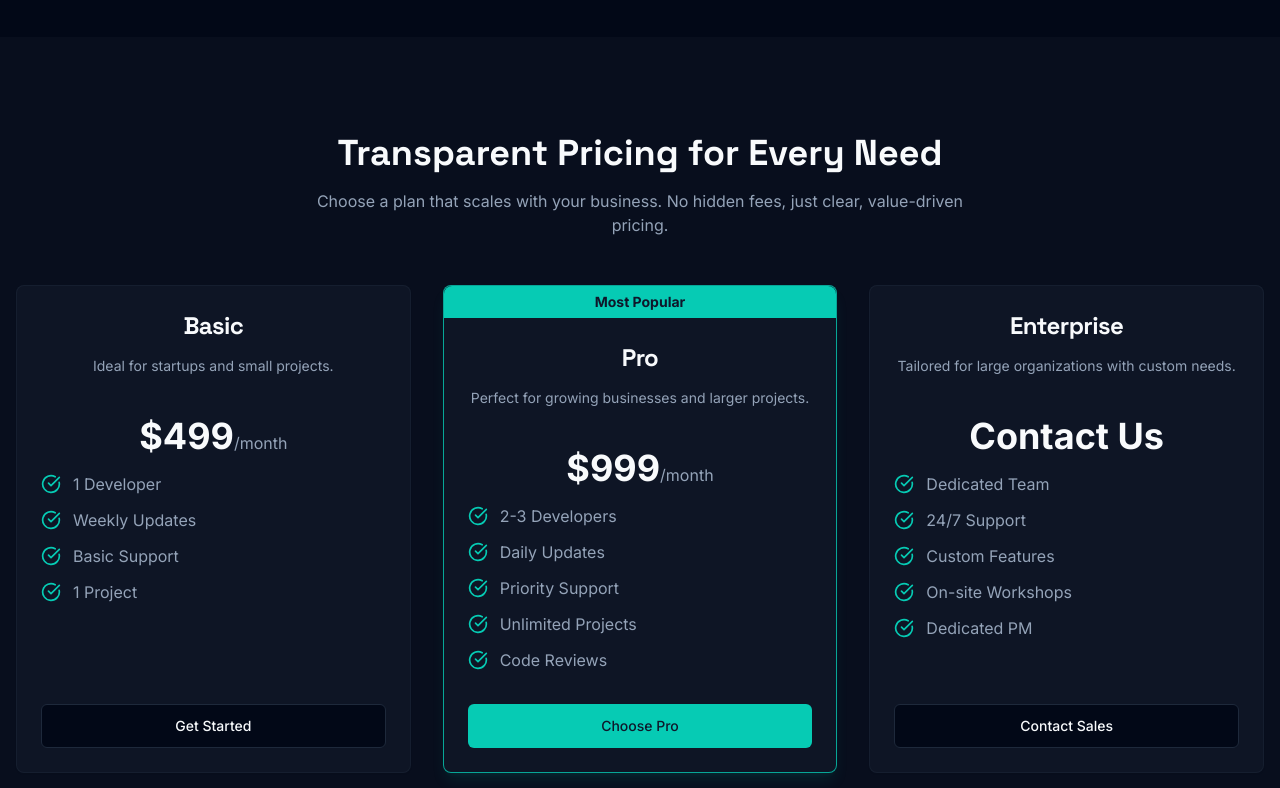
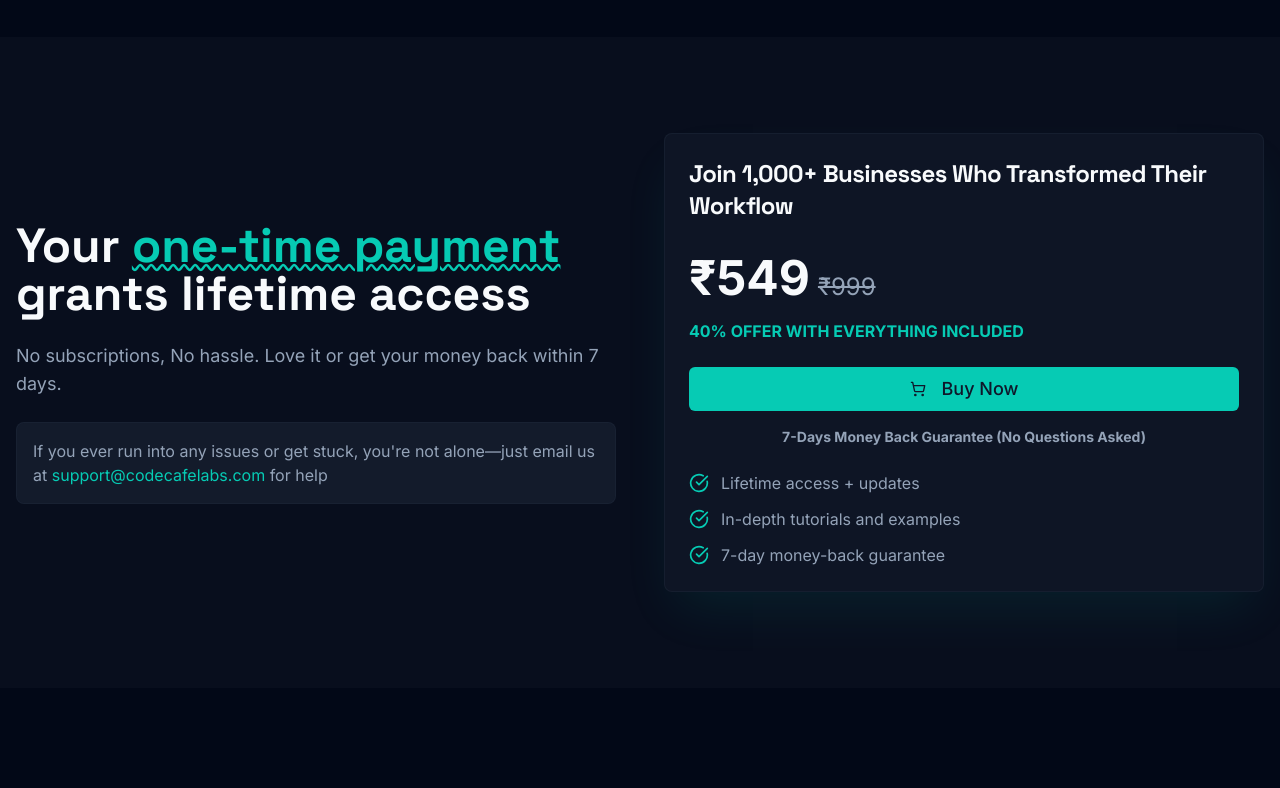
Before and after one commit to CodeCafeLab/launchkit_landingpage, a Next.js app: page / in a window 1280 px wide. Shown: the part 1700-2488 px from the top of the page. Built offline with nearby package versions, Linux system fonts and the light colour scheme; what @genkit-ai/googleai, genkit would draw is missing.

Commit message:
if user click on these button then it will ask for payment alwys
i ne

```diff
--- a/src/app/page.tsx
+++ b/src/app/page.tsx
@@ -1,3 +1,4 @@
+
 
 "use client";
 
@@ -8,7 +9,7 @@ import { z } from "zod";
 import Image from "next/image";
 import {
   Loader2, Zap, Code, Star, Users, Cloud, CheckCircle, Smartphone, PenTool, GitBranch, Server, FastForward, Scaling, UserCheck, Eye, Menu, X,
-  Linkedin, Twitter, Github, Instagram, ArrowRight, BrainCircuit, Lightbulb, ShieldCheck, DollarSign, Settings, Search, LineChart, CreditCard, Lock, Check
+  Linkedin, Twitter, Github, Instagram, ArrowRight, BrainCircuit, Lightbulb, ShieldCheck, DollarSign, Settings, Search, LineChart, CreditCard, Lock, Check, ShoppingCart
 } from "lucide-react";
 
 import { classifyLead, type ClassifyLeadOutput } from "@/ai/flows/classify-lead";
@@ -151,36 +152,6 @@ const testimonials = [
   { quote: "The mobile app they developed for us is intuitive and has received amazing feedback from our users. The team at CodeCafe was responsive and a pleasure to work with.", name: "Sameer Khan", company: "Director, TravelSphere", avatar: "https://placehold.co/100x100.png", hint: "man face" },
 ];
 
-const pricingPlans = [
-    {
-        name: "Basic",
-        price: "$499",
-        period: "/month",
-        description: "Ideal for startups and small projects.",
-        features: ["1 Developer", "Weekly Updates", "Basic Support", "1 Project"],
-        cta: "Get Started",
-        popular: false
-    },
-    {
-        name: "Pro",
-        price: "$999",
-        period: "/month",
-        description: "Perfect for growing businesses and larger projects.",
-        features: ["2-3 Developers", "Daily Updates", "Priority Support", "Unlimited Projects", "Code Reviews"],
-        cta: "Choose Pro",
-        popular: true
-    },
-    {
-        name: "Enterprise",
-        price: "Contact Us",
-        period: "",
-        description: "Tailored for large organizations with custom needs.",
-        features: ["Dedicated Team", "24/7 Support", "Custom Features", "On-site Workshops", "Dedicated PM"],
-        cta: "Contact Sales",
-        popular: false
-    }
-];
-
 const faqs = [
     { q: "What is your development process?", a: "We follow an agile development process that allows us to deliver high-quality software in short iterations. This includes discovery, design, development, testing, and deployment, with continuous feedback loops." },
     { q: "How much will my project cost?", a: "The cost of a project depends on its scope and complexity. We provide a detailed estimate after an initial discovery call where we understand your requirements. Our goal is to offer affordable and transparent pricing." },
@@ -197,7 +168,6 @@ export default function Home() {
   const [isResultOpen, setIsResultOpen] = useState(false);
   const [isMobileMenuOpen, setMobileMenuOpen] = useState(false);
   const [isPaymentModalOpen, setPaymentModalOpen] = useState(false);
-  const [selectedPlan, setSelectedPlan] = useState<typeof pricingPlans[0] | null>(null);
 
   const form = useForm<FormData>({
     resolver: zodResolver(formSchema),
@@ -229,18 +199,13 @@ export default function Home() {
     }
   }
 
-  const handlePlanSelection = (plan: typeof pricingPlans[0]) => {
-      if (plan.price.toLowerCase() === 'contact us') {
-          document.getElementById('contact')?.scrollIntoView({ behavior: 'smooth' });
-      } else {
-        setSelectedPlan(plan);
-        setPaymentModalOpen(true);
-      }
+  const handleCtaClick = () => {
+      document.getElementById('payment')?.scrollIntoView({ behavior: 'smooth' });
   }
 
   const navLinks = [
       { name: 'Services', href: '#services' },
-      { name: 'Pricing', href: '#pricing'},
+      { name: 'Pricing', href: '#payment'},
       { name: 'Why Us', href: '#why-us' },
       { name: 'Testimonials', href: '#testimonials' },
       { name: 'FAQ', href: '#faq' },
@@ -259,7 +224,7 @@ export default function Home() {
           </nav>
           <div className="flex items-center gap-2">
               <div className="hidden md:block">
-                  <Button onClick={() => document.getElementById('contact')?.scrollIntoView({ behavior: 'smooth' })}>Book a Free Demo</Button>
+                  <Button onClick={handleCtaClick}>Book a Free Demo</Button>
               </div>
               <div className="md:hidden">
                   <Sheet open={isMobileMenuOpen} onOpenChange={setMobileMenuOpen}>
@@ -282,7 +247,7 @@ export default function Home() {
                                       </a>
                                   ))}
                               </nav>
-                              <Button onClick={() => { document.getElementById('contact')?.scrollIntoView({ behavior: 'smooth' }); setMobileMenuOpen(false); }} className="mt-auto">Book a Free Demo</Button>
+                              <Button onClick={() => { handleCtaClick(); setMobileMenuOpen(false); }} className="mt-auto">Book a Free Demo</Button>
                           </div>
                       </SheetContent>
                   </Sheet>
@@ -301,7 +266,7 @@ export default function Home() {
               We build future-ready digital solutions that drive growth, innovation, and success for your business.
             </p>
             <div className="mt-8 flex flex-col sm:flex-row gap-4 justify-center">
-              <Button size="lg" onClick={() => document.getElementById('contact')?.scrollIntoView({ behavior: 'smooth' })}>
+              <Button size="lg" onClick={handleCtaClick}>
                 Book a Free Demo <ArrowRight className="ml-2 h-5 w-5" />
               </Button>
               <Button size="lg" variant="outline" onClick={() => document.getElementById('services')?.scrollIntoView({ behavior: 'smooth' })}>
@@ -342,42 +307,57 @@ export default function Home() {
             </div>
         </section>
 
-         <section className="w-full py-16 md:py-24 bg-secondary/20" id="pricing">
+        <section className="w-full py-16 md:py-24 bg-secondary/20" id="payment">
             <div className="container mx-auto px-4">
-                <div className="text-center space-y-4 mb-12">
-                    <h2 className="text-3xl md:text-4xl font-bold font-headline">Transparent Pricing for Every Need</h2>
-                    <p className="text-muted-foreground max-w-2xl mx-auto">Choose a plan that scales with your business. No hidden fees, just clear, value-driven pricing.</p>
+                <div className="grid lg:grid-cols-2 gap-12 items-center">
+                    <div className="space-y-6">
+                        <h2 className="text-4xl md:text-5xl font-bold font-headline leading-tight">
+                            Your <span className="text-primary underline decoration-wavy decoration-from-font">one-time payment</span> grants lifetime access
+                        </h2>
+                        <p className="text-muted-foreground text-lg">
+                            No subscriptions, No hassle. Love it or get your money back within 7 days.
+                        </p>
+                        <div className="p-4 bg-secondary/50 border border-border/50 rounded-lg">
+                            <p className="text-muted-foreground">If you ever run into any issues or get stuck, you're not alone—just email us at <a href="mailto:support@codecafelabs.com" className="text-primary hover:underline">support@codecafelabs.com</a> for help</p>
                         </div>
-                <div className="grid gap-8 md:grid-cols-2 lg:grid-cols-3 items-stretch">
-                    {pricingPlans.map((plan) => (
-                        <Card key={plan.name} className={`bg-secondary/30 border-border/50 flex flex-col ${plan.popular ? 'border-primary/80 shadow-lg shadow-primary/10' : ''}`}>
-                            {plan.popular && <div className="text-center py-1.5 px-4 bg-primary text-primary-foreground text-sm font-semibold rounded-t-lg">Most Popular</div>}
-                            <CardHeader className="text-center">
-                                <CardTitle className="font-headline text-2xl mb-2">{plan.name}</CardTitle>
-                                <CardDescription>{plan.description}</CardDescription>
+                    </div>
+                    <Card className="bg-secondary/30 border-border/50 shadow-2xl shadow-primary/10">
+                        <CardHeader className="pb-4">
+                            <CardTitle className="font-headline text-2xl">Join 1,000+ Businesses Who Transformed Their Workflow</CardTitle>
                         </CardHeader>
-                            <CardContent className="flex flex-col flex-grow">
-                                <div className="text-center my-4">
-                                    <span className="text-4xl font-bold">{plan.price}</span>
-                                    <span className="text-muted-foreground">{plan.period}</span>
+                        <CardContent>
+                            <div className="my-4">
+                                <span className="text-5xl font-bold mr-2">₹549</span>
+                                <span className="text-2xl text-muted-foreground line-through">₹999</span>
                             </div>
-                                <ul className="space-y-3 text-muted-foreground flex-grow">
-                                    {plan.features.map(feature => (
-                                        <li key={feature} className="flex items-center gap-3">
+                            <p className="text-primary font-semibold mb-6">40% OFFER WITH EVERYTHING INCLUDED</p>
+
+                            <Button onClick={() => setPaymentModalOpen(true)} className="w-full text-lg" size="lg">
+                                <ShoppingCart className="mr-2 h-5 w-5" /> Buy Now
+                            </Button>
+
+                            <p className="text-center text-muted-foreground mt-4 text-sm font-semibold">7-Days Money Back Guarantee (No Questions Asked)</p>
+
+                            <ul className="space-y-3 text-muted-foreground mt-6">
+                                <li className="flex items-center gap-3">
                                     <CheckCircle className="h-5 w-5 text-primary flex-shrink-0" />
-                                            <span>{feature}</span>
+                                    <span>Lifetime access + updates</span>
                                 </li>
-                                    ))}
+                                <li className="flex items-center gap-3">
+                                    <CheckCircle className="h-5 w-5 text-primary flex-shrink-0" />
+                                    <span>In-depth tutorials and examples</span>
+                                </li>
+                                <li className="flex items-center gap-3">
+                                    <CheckCircle className="h-5 w-5 text-primary flex-shrink-0" />
+                                    <span>7-day money-back guarantee</span>
+                                </li>
                             </ul>
-                                <Button onClick={() => handlePlanSelection(plan)} className="w-full mt-8" size="lg" variant={plan.popular ? 'default' : 'outline'}>
-                                    {plan.cta}
-                                </Button>
                         </CardContent>
                     </Card>
-                    ))}
                 </div>
             </div>
         </section>
+
 
         <section className="w-full py-16 md:py-24" id="why-us">
             <div className="container mx-auto px-4">
@@ -486,8 +466,8 @@ export default function Home() {
             <div className="container mx-auto px-4">
                 <div className="grid lg:grid-cols-2 gap-16 items-center bg-secondary/20 p-8 md:p-12 rounded-lg border-border/50">
                     <div className="space-y-6">
-                         <h2 className="text-3xl md:text-4xl font-bold font-headline">Ready to Build with CodeCafe Labs?</h2>
-                         <p className="text-muted-foreground">Let's discuss your project over a free demo call. Fill out the form, and our team will get back to you within 24 hours to schedule your free, no-obligation consultation.</p>
+                         <h2 className="text-3xl md:text-4xl font-bold font-headline">Have a different need?</h2>
+                         <p className="text-muted-foreground">Let's discuss your custom project. Fill out the form, and our team will get back to you within 24 hours to schedule your free, no-obligation consultation.</p>
                          <div className="border-t border-border/50 pt-6 space-y-4">
                              <div className="flex items-center gap-4 text-muted-foreground"><CheckCircle className="h-5 w-5 text-primary" /> Submit the form with your project idea.</div>
                              <div className="flex items-center gap-4 text-muted-foreground"><CheckCircle className="h-5 w-5 text-primary" /> We'll email you to schedule a demo call.</div>
@@ -496,7 +476,7 @@ export default function Home() {
                     </div>
                     <Card className="text-foreground bg-background shadow-2xl">
                         <CardHeader>
-                            <CardTitle>Book a Free Demo</CardTitle>
+                            <CardTitle>Book a Free Consultation</CardTitle>
                         </CardHeader>
                         <CardContent>
                             <Form {...form}>
@@ -607,7 +587,7 @@ export default function Home() {
           <DialogHeader>
             <DialogTitle>Complete Your Purchase</DialogTitle>
             <DialogDescription>
-              You're choosing the <strong>{selectedPlan?.name}</strong> plan for <strong>{selectedPlan?.price}</strong>{selectedPlan?.period}.
+              You're choosing the Lifetime Access plan for <strong>₹549</strong>.
             </DialogDescription>
           </DialogHeader>
           <div className="grid gap-4 py-4">
@@ -639,9 +619,9 @@ export default function Home() {
           <DialogFooter>
             <Button type="submit" className="w-full" onClick={() => {
                 setPaymentModalOpen(false);
-                toast({ title: "Payment Successful!", description: `Thank you for purchasing the ${selectedPlan?.name} plan.` });
+                toast({ title: "Payment Successful!", description: `Thank you for purchasing the Lifetime Access plan.` });
             }}>
-              Pay {selectedPlan?.price}
+              Pay ₹549
             </Button>
           </DialogFooter>
         </DialogContent>
```
Lines whose indentation alone changed are shown as unchanged.
